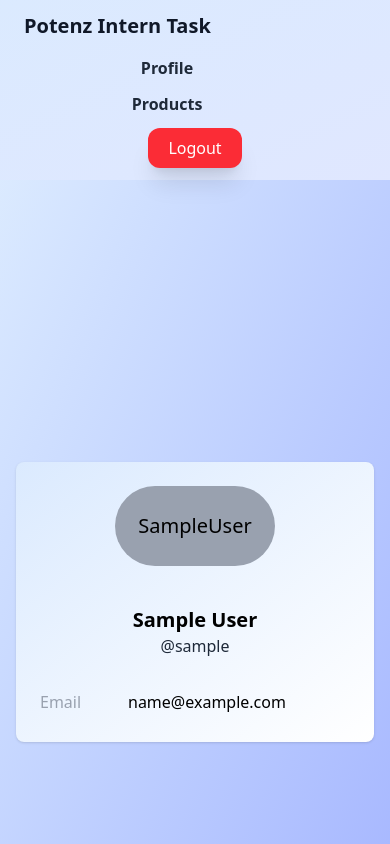
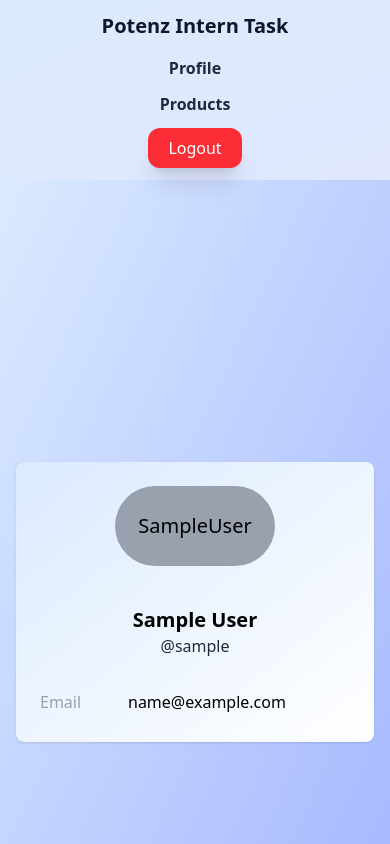
Before and after one commit to Romil1510/Protenz-Project, a React (Vite) app in the folder Protenz/: page /profile in a window 390 px wide. Shown: the top 844 px of the page. Built offline with nearby package versions, Linux system fonts and the light colour scheme; sample sign-in values are in the browser's storage.

Commit message:
navbar responsive

```diff
--- a/Protenz/src/Components/Navbar.jsx
+++ b/Protenz/src/Components/Navbar.jsx
@@ -14,8 +14,8 @@ export default function Navbar() {
       <div className="flex flex-col md:flex-row md:justify-between md:items-center gap-4">
 
 
-      <h1 className="text-xl font-bold text-gray-900 md:text-left">Potenz Intern Task</h1>
-      <div className="flex flex-col md:flex-row md:space-x-10 space-x-14 items-center gap-3 md:gap-0">
+      <h1 className="text-xl font-bold text-gray-900 md:text-left justify-center items-center flex">Potenz Intern Task</h1>
+      <div className="flex flex-col md:flex-row items-center gap-3 md:gap-10">
         <Link to="/profile" className="text-gray-800 font-semibold text-[16px] hover:text-indigo-600">Profile</Link>
         <Link to="/products" className="text-gray-800 font-semibold text-[16px] hover:text-indigo-600">Products</Link>
         <button
```
